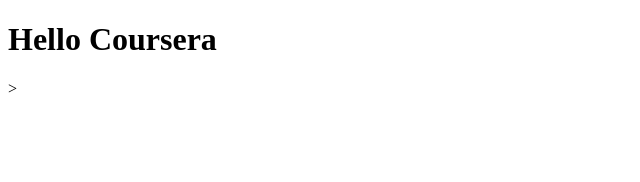
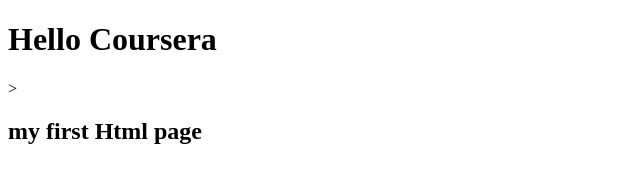
Before and after one commit to modybio/coursera-course, a plain HTML site: page site/index.html in a window 1280 px wide. Shown: the whole page, without its empty margins (0-640 px from the left). Drawn offline with Linux system fonts and the light colour scheme.

Commit message:
small addition

```diff
--- a/site/index.html
+++ b/site/index.html
@@ -5,5 +5,6 @@
 </head>
 <body>
 <h1>Hello Coursera</h1>>
+<h2>my first Html page</h2>
 </body>
 </html>
```
